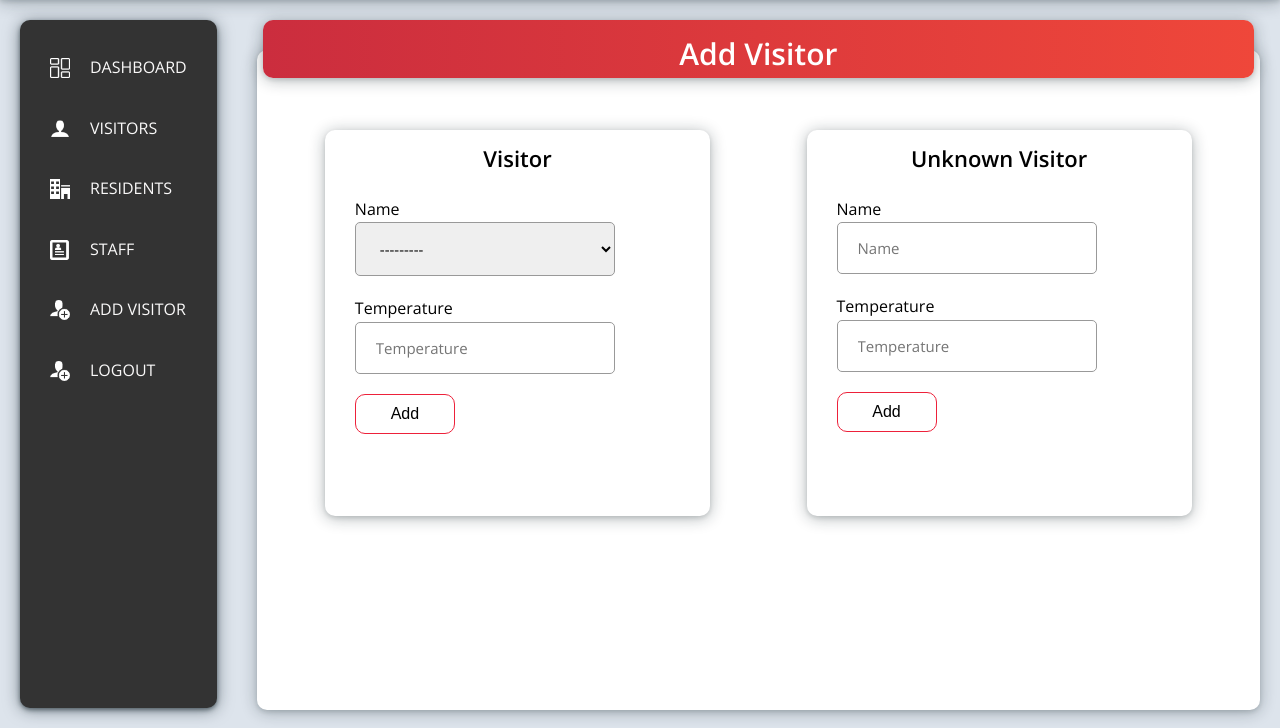
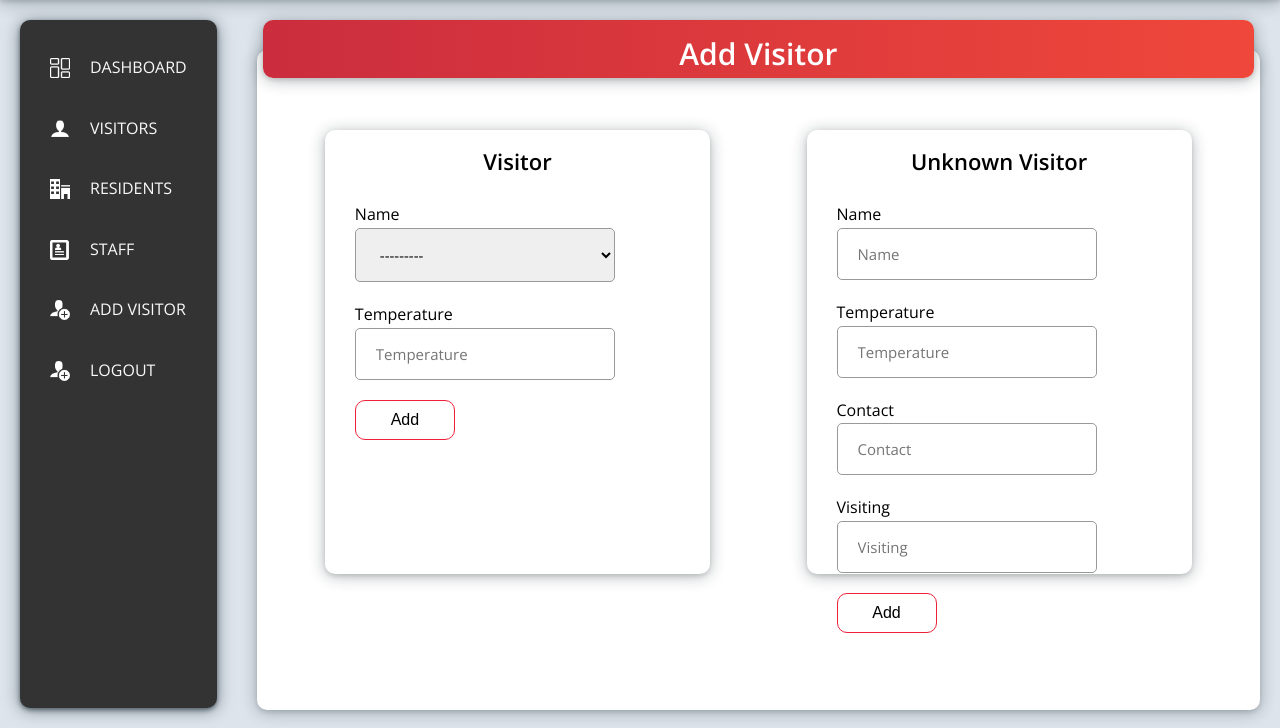
Before and after one commit to ItsRish06/ASST, a Django app: page /addVisitor in a window 1280 px wide. Shown: the part 72-800 px from the top of the page. Run offline with Django 3.2, Linux system fonts and the light colour scheme; a user stored in the database is signed in; data comes from the database, SQL or seed files in the repository; both versions use the stored data as it was after the commit.

Commit message:
visitor form update

```diff
--- a/pages/utils.py
+++ b/pages/utils.py
@@ -9,7 +9,7 @@ def sendMail(info):
     msg = EmailMessage()
     msg['Subject'] = 'Resident temperature high!'
     msg['From'] = EMAIL_ADDRESS
-    msg['to'] = 'rishab.shetty06@gmail.com'
+    msg['to'] = 'debanik.kundu@sakec.ac.in'
     msg.set_content(body)
 
     with smtplib.SMTP_SSL('smtp.gmail.com',465) as smtp:
--- a/people/api/utils.py
+++ b/people/api/utils.py
@@ -9,7 +9,7 @@ def sendMail(info):
     msg = EmailMessage()
     msg['Subject'] = 'Resident temperature high!'
     msg['From'] = EMAIL_ADDRESS
-    msg['to'] = 'rishab.shetty06@gmail.com'
+    msg['to'] = 'debanik.kundu@sakec.ac.in'
     msg.set_content(body)
 
     with smtplib.SMTP_SSL('smtp.gmail.com',465) as smtp:
--- a/people/forms.py
+++ b/people/forms.py
@@ -1,4 +1,5 @@
 from django import forms
+from django.forms.widgets import TextInput
 from .models import Visitor,UnknownVisitor
 
 
@@ -19,5 +20,7 @@ class UnknownVisitorForm(forms.ModelForm):
 
         widgets = {
             'name':forms.TextInput(attrs={'class':'form__input','placeholder':'Name','autocomplete':'off'}),
-            'temp':forms.NumberInput(attrs={'class':'form__input','placeholder':'Temperature'})
+            'temp':forms.NumberInput(attrs={'class':'form__input','placeholder':'Temperature'}),
+            'contact':forms.TextInput(attrs={'class':'form__input','placeholder':'Contact','autocomplete':'off'}),
+            'visiting':forms.TextInput(attrs={'class':'form__input','placeholder':'Visiting','autocomplete':'off'})
         }
--- a/people/models.py
+++ b/people/models.py
@@ -35,6 +35,8 @@ class UnknownVisitor(models.Model):
     name = models.CharField(max_length=150)
     temp = models.IntegerField()
     date_time = models.DateTimeField(auto_now_add=True)
+    contact = models.CharField(max_length=500,null=True,blank=True)
+    visiting = models.CharField(max_length=500,null=True,blank=True)
 
     def __str__(self):
         return self.name
--- a/sass/component.scss
+++ b/sass/component.scss
@@ -166,7 +166,7 @@
 
 .form-container{
     display:flex;
-    height:70%;
+    height:80%;
     justify-content: space-around;
     padding-top: 2rem;
 
--- a/static/css/style.css
+++ b/static/css/style.css
@@ -223,7 +223,7 @@ body {
 
 .form-container {
   display: flex;
-  height: 70%;
+  height: 80%;
   justify-content: space-around;
   padding-top: 2rem;
 }
--- a/templates/addVisitor.html
+++ b/templates/addVisitor.html
@@ -36,8 +36,16 @@
                     {{form1.name}}
                 </div>
                 <div class="form__group">
-                    <label for='id_name' class="form__label">Temperature</label>
+                    <label for='id_temp' class="form__label">Temperature</label>
                     {{form1.temp}}
+                </div>
+                <div class="form__group">
+                    <label for='id_contact' class="form__label">Contact</label>
+                    {{form1.contact}}
+                </div>
+                <div class="form__group">
+                    <label for='id_visiting' class="form__label">Visiting</label>
+                    {{form1.visiting}}
                 </div>
                 <button type="submit" class="form__btn">Add</button>
             </form>
```
Also changed, not shown: db.sqlite3, people/migrations/0002_auto_20210512_1120.py (added).
